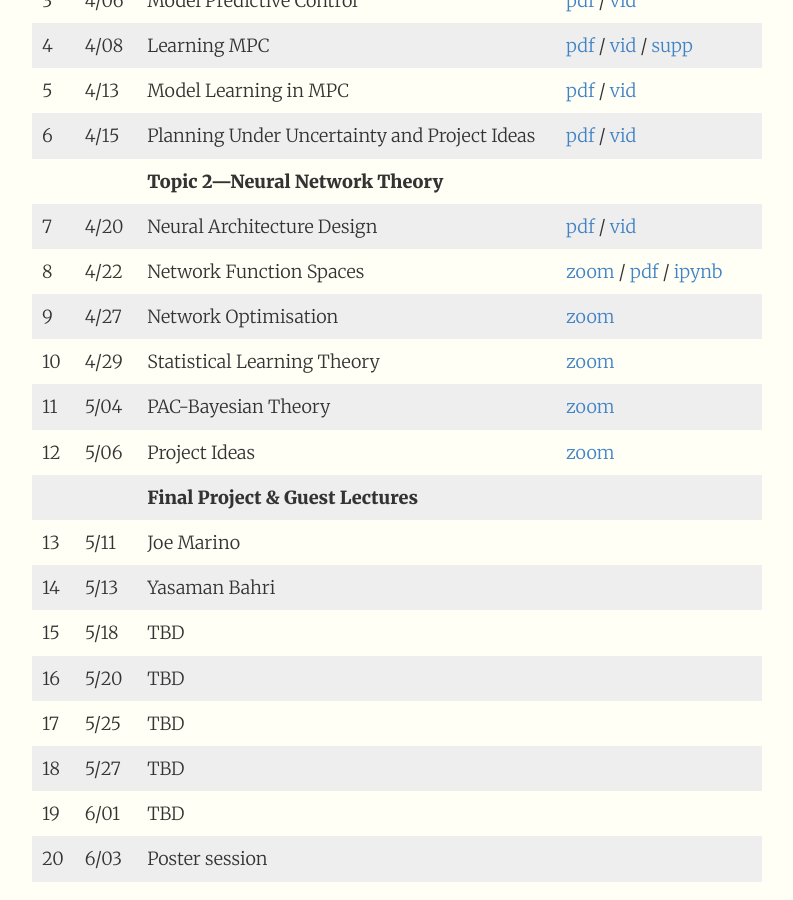
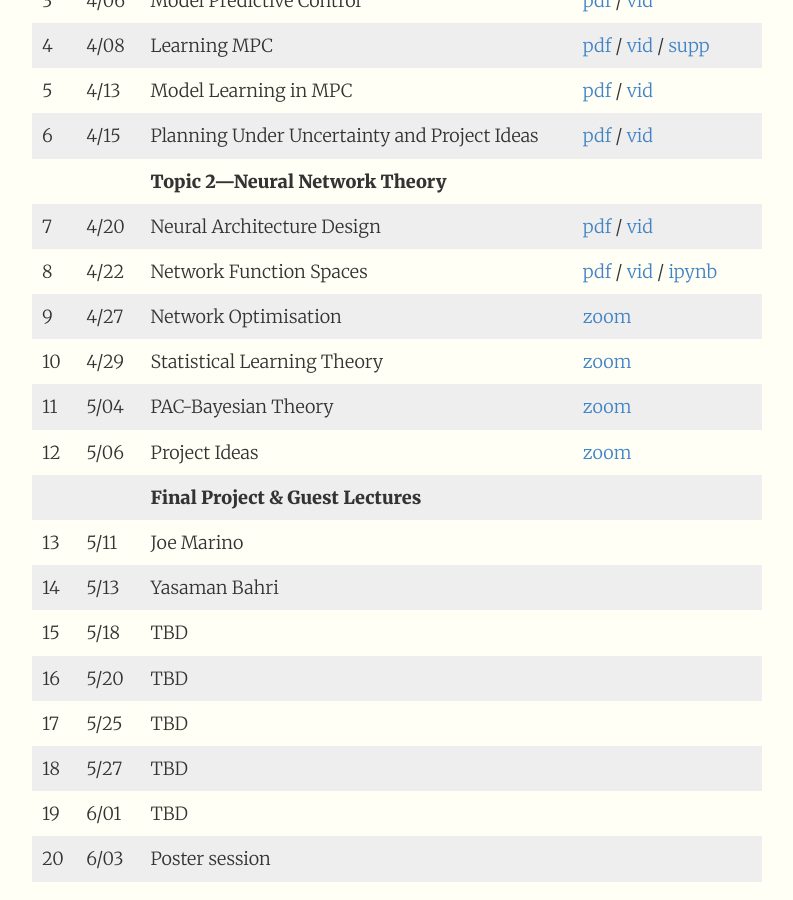
Before and after one commit to 1five9/1five9.github.io, a Jekyll site: the page built from index.md, in a window 1280 px wide and 900 px high, scrolled down 2461 px. Shown: the whole window, without its empty margins (243-1036 px from the left). Built offline with Jekyll 4.4.1, drawn with Linux system fonts in a browser that asks for light colours.

Commit message:
lec 8 vid

```diff
--- a/index.md
+++ b/index.md
@@ -80,7 +80,7 @@ The final project will be conducted during the last four weeks of class. Student
 | 6  | 4/15      | Planning Under Uncertainty and Project Ideas    	          | [pdf](https://1five9.github.io/slides/control/Lecture_6.pdf)  / [vid](https://caltech.zoom.us/rec/play/NMspLIgaI2jjVw84424EkfA_kta9AXX8JIxm2WW2OljV36I7NQ9CMEsYkEyBSosgm2ksCMSM-FeZj4jD.kq7ZyqjY2FPskbRR?continueMode=true) ||
 |    |           | **Topic 2—Neural Network Theory**     |  | |
 | 7  | 4/20      | Neural Architecture Design	          | [pdf](/slides/learning/07.pdf) / [vid](https://caltech.zoom.us/rec/play/rBy3iYhn18vVQZ51EcnqjEfFfCBtsNO19b-vu4md5WI8sNh4rACX0MbIki6-ZMwVXT2zTqHJWEOzd6DN.TvAzOTJK7yLBgABn) | |
-| 8  | 4/22      | Network Function Spaces	              | [zoom](https://caltech.zoom.us/j/83968752246) / [pdf](/slides/learning/08.pdf) / [ipynb](https://github.com/1five9/1five9.github.io/blob/master/slides/learning/08.ipynb)| |
+| 8  | 4/22      | Network Function Spaces	              | [pdf](/slides/learning/08.pdf) / [vid](https://caltech.zoom.us/rec/play/bGLQRSJmHAQApPegayj75CteOeBcwFej4CAy9HzmVptMIkRYXnkhj-jLZHKWnw-y1FnUj_vdyAla9dYL.IcLdrTbDGHHyFxC-) / [ipynb](https://github.com/1five9/1five9.github.io/blob/master/slides/learning/08.ipynb)| |
 | 9  | 4/27      | Network Optimisation	                  | [zoom](https://caltech.zoom.us/j/83968752246) | |
 | 10 | 4/29      | Statistical Learning Theory	          | [zoom](https://caltech.zoom.us/j/83968752246) | |
 | 11 | 5/04      | PAC-Bayesian Theory                    | [zoom](https://caltech.zoom.us/j/83968752246) | |
```
